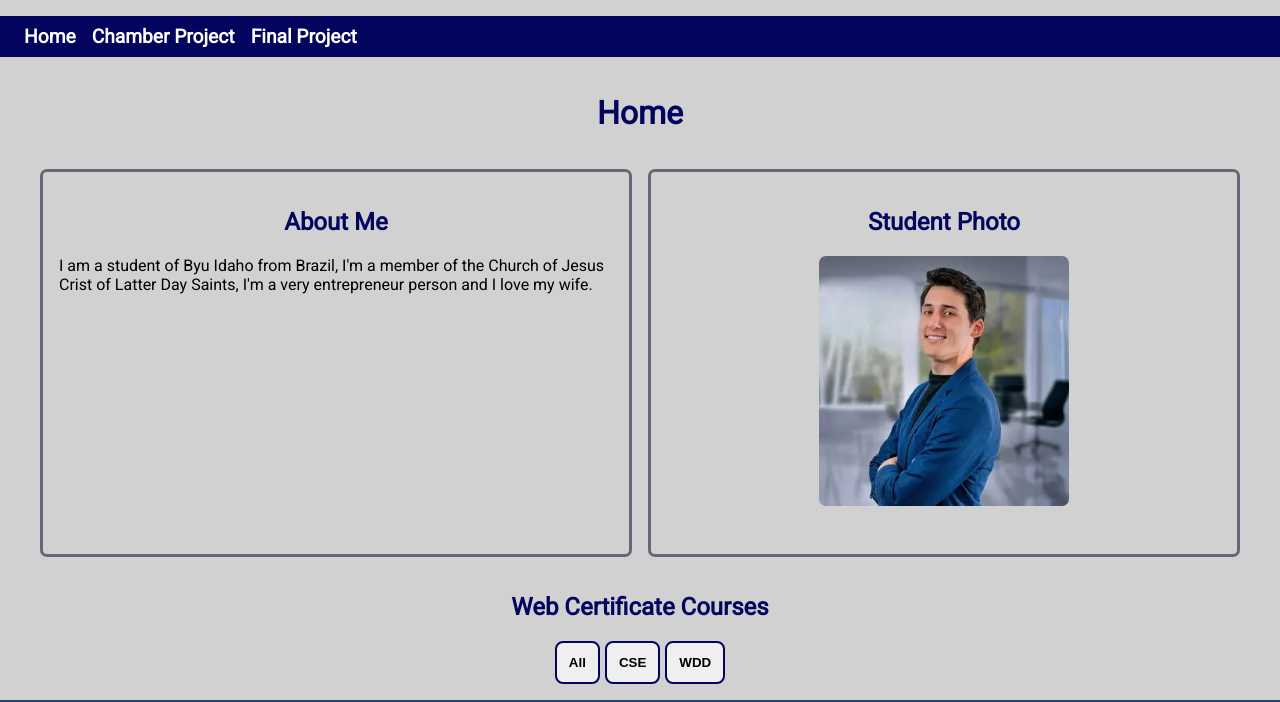
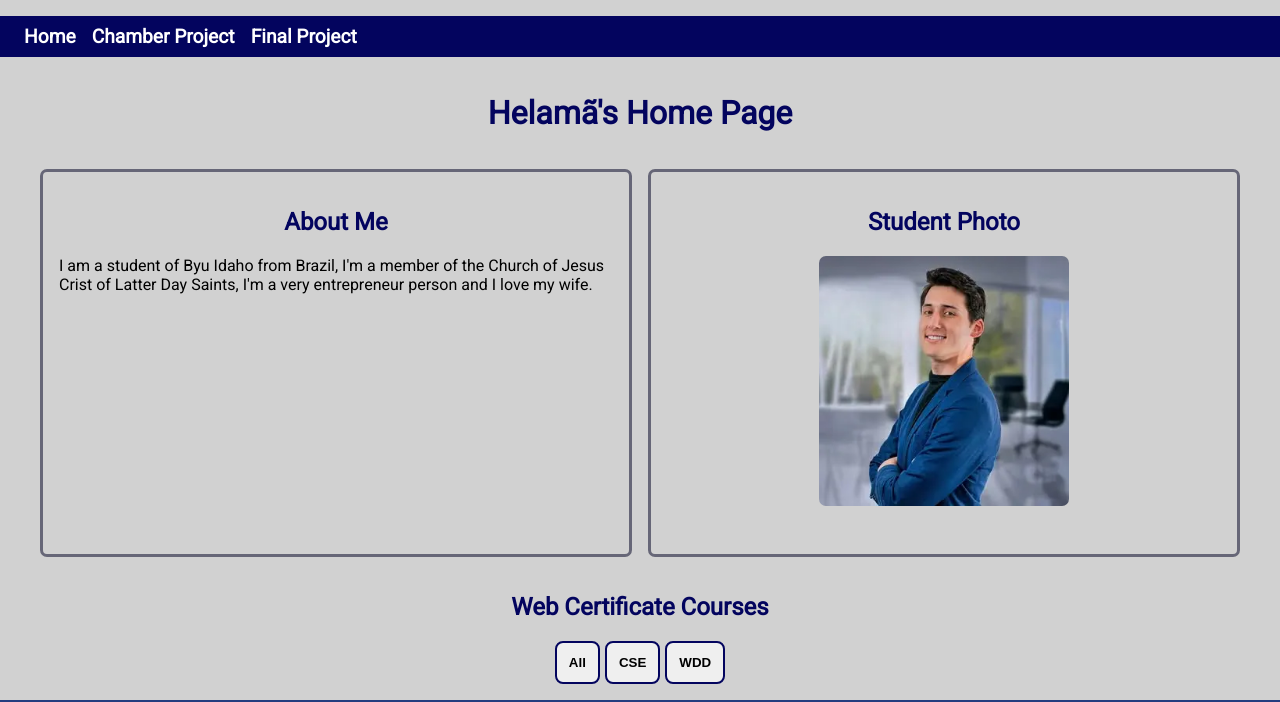
Before and after one commit to helamacorrea/wdd231, a plain HTML site: page index.html in a window 1280 px wide. Shown: the part 55-757 px from the top of the page. Drawn offline with Linux system fonts and the light colour scheme.

Commit message:
updated h1

```diff
--- a/index.html
+++ b/index.html
@@ -32,7 +32,7 @@
         </nav>
     </header>
     <main>
-        <h1>Home</h1>
+        <h1>Helamã's Home Page</h1>
         <section class="about-me">
             <h2>About Me</h2>
             <p>
```
